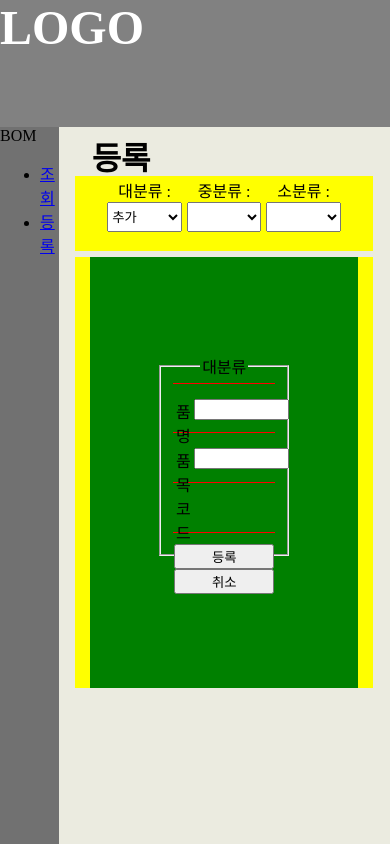
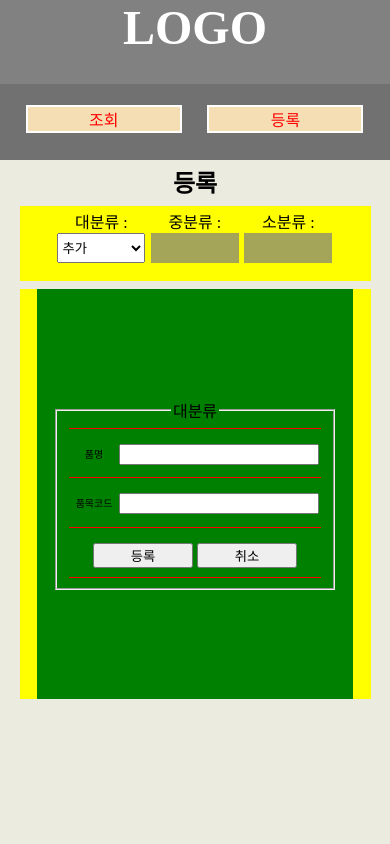
Before and after one commit to gijune92/UI, a website: page static/bom_add.html in a window 390 px wide. Drawn offline with nearby package versions, Linux system fonts and the light colour scheme.

Commit message:
2019-06-25 작업 반응형 추가 UI 수정

```diff
--- a/static/bom_add.html
+++ b/static/bom_add.html
@@ -6,19 +6,35 @@
   <meta http-equiv="X-UA-Compatible" content="ie=edge">
   <link rel="stylesheet" href="./css/commons.css">
   <link rel="stylesheet" href="./css/bom_add.css">
+  <link rel="stylesheet" media="only screen and (max-width: 768px)" href="./css/bom_add_768.css">
+	<link rel="stylesheet" media="only screen and (max-width: 576px)" href="./css/bom_add_576.css">
+  <link rel="stylesheet" media="only screen and (max-width: 414px) " href="./css/bom_add_414.css">
+  <link rel="stylesheet" media="only screen and (max-width: 350px) " href="./css/bom_add_350.css">
   <title>Document</title>
   <script src="https://ajax.googleapis.com/ajax/libs/jquery/3.4.0/jquery.min.js"></script>
   <script>
     $(document).ready(function(){
+      // Input form
       $("#aa").css("display","block");
       $("#bb").css("display","none");
       $("#cc").css("display","none");
+      // Category
+      $('#mid_cate').attr('disabled', 'true');
+      $('#mid_cate').css('background-color', 'gray');
+      $('#small_cate').attr('disabled', 'true');
+      $('#small_cate').css('background-color', 'gray');
 
       $("#main_cate").change(function(){
         if($("#main_cate Option:selected").val() == 0){
           var html = "";
           $("#mid_cate").empty().append(html);
           $("#small_cate").empty().append(html);
+
+          $('#mid_cate').attr('disabled', 'true');
+          $('#mid_cate').css('background-color', 'gray');
+          $('#small_cate').attr('disabled', 'true');
+          $('#small_cate').css('background-color', 'gray');
+
           $("#aa").css("display","block");
           $("#bb").css("display","none");
           $("#cc").css("display","none");
@@ -29,8 +45,13 @@
           html += '<option value=1> TV </option>';
           html += '<option value=2> 휴대폰 </option>';
           $("#mid_cate").empty().append(html);
+
           $("#aa").css("display","none");
           $("#bb").css("display","block");
+
+          $('#mid_cate').removeAttr('disabled');
+          $('#mid_cate').css('background-color', 'white');
+
           $("#mid_cate").change(function(){
             if($("#mid_cate Option:selected").val() == 0){
               var html = "";
@@ -44,6 +65,9 @@
               $("#small_cate").empty().append(html);
               $("#bb").css("display","none");
               $("#cc").css("display","block");
+              $('#small_cate').removeAttr('disabled');
+              $('#small_cate').css('background-color', 'white');
+
             }
             else if($("#mid_cate Option:selected").val() == 2){
               console.log("2");
@@ -53,6 +77,8 @@
               $("#small_cate").empty().append(html);
               $("#bb").css("display","none");
               $("#cc").css("display","block");
+              $('#small_cate').removeAttr('disabled');
+              $('#small_cate').css('background-color', 'white');
             }
           });
         }
@@ -62,6 +88,10 @@
           html += '<option value=1> 의자 </option>';
           html += '<option value=2> 책상 </option>';
           $("#mid_cate").empty().append(html);
+
+          $('#mid_cate').removeAttr('disabled');
+          $('#mid_cate').css('background-color', 'white');
+
           $("#mid_cate").change(function(){
             if($("#mid_cate Option:selected").val() == 0){
               var html = "";
@@ -96,7 +126,7 @@
   <div class="main_container">
     <div class="nav_container">
       <nav>
-        <span>BOM</span>
+        <span id="nav_id">BOM</span>
         <ul>
           <li><a href="./Main.html"> 조회 </a></li>
           <li><a href="./bom_add.html"> 등록 </a></li>
@@ -143,18 +173,18 @@
                   <legend> 대분류 </legend>
                   <form action="" method="post">
                     <div class="out" style="border-top: 1px solid red;">
-                      <div class="a">
+                      <div class="cate_title">
                         <label for="code" style="width:100%;">품명</label>
                       </div>
-                      <div class="b">
+                      <div class="cate_input">
                         <input type="text" id="code" >
                       </div>
                     </div>
                     <div class="out">
-                      <div class="a">
+                      <div class="cate_title">
                         <label for="code" style="">품목코드</label>
                       </div>
-                      <div class="b">
+                      <div class="cate_input">
                         <input type="text" id="code" >
                       </div>
                     </div>
@@ -170,31 +200,31 @@
                 <div id="bb">
                 <div class="contents">
                 <fieldset>
-                  <legend> 중분류 </legend>
+                  <legend> 대분류 > 중분류 </legend>
                   <form action="" method="post">
                     <div class="out" style="border-top: 1px solid red;">
-                      <div class="a">
+                      <div class="cate_title">
                         <label for="code" style="width:100%;">품명</label>
                       </div>
-                      <div class="b">
+                      <div class="cate_input">
                         <input type="text" id="code" >
                       </div>
                     </div>
                     <div class="out">
-                      <div class="a">
+                      <div class="cate_title">
                         <label for="code" style="">품목코드</label>
                       </div>
-                      <div class="b">
+                      <div class="cate_input">
                         <input type="text" id="code" >
                       </div>
                     </div>
                     <div class="out">
-                      <div class="a">
+                      <div class="cate_title">
                         <label for="standard">규격</label>
                       </div>
-                      <div class="c">
-                        <input type="text" name="standard" class="c">
-                        <select class="d" name="">
+                      <div class="cate_input">
+                        <input type="text" name="standard" class="text">
+                        <select class="" name="">
                           <option value="1">1</option>
                           <option value="2">2</option>
                           <option value="3">3</option>
@@ -202,11 +232,11 @@
                       </div>
                     </div>
                     <div class="out">
-                      <div class="a">
+                      <div class="cate_title">
                         <label for="standard">단위</label>
                       </div>
-                      <div class="c">
-                        <input type="text" name="standard" class="c">
+                      <div class="cate_input">
+                        <input type="text" name="standard" class="text">
                         <select class="d" name="">
                           <option value="1">1</option>
                           <option value="2">2</option>
@@ -227,47 +257,47 @@
                 <div id="cc">
                 <div class="contents">
                   <fieldset>
-                    <legend> 소분류 </legend>
+                    <legend> 대분류 > 중분류 > 소분류 </legend>
                     <form action="" method="post">
                       <div class="out" style="border-top: 1px solid red;">
-                        <div class="a">
+                        <div class="cate_title">
                           <label for="code" style="width:100%;">품명</label>
                         </div>
-                        <div class="b">
+                        <div class="cate_input">
                           <input type="text" id="code" >
                         </div>
                       </div>
                       <div class="out">
-                        <div class="a">
+                        <div class="cate_title">
                           <label for="code" style="">품목코드</label>
                         </div>
-                        <div class="b">
+                        <div class="cate_input">
                           <input type="text" id="code" >
                         </div>
                       </div>
                       <div class="out">
-                        <div class="a">
+                        <div class="cate_title">
                           <label for="code" style="">소요수량</label>
                         </div>
-                        <div class="b">
+                        <div class="cate_input">
                           <input type="text" id="code" >
                         </div>
                       </div>
                       <div class="out">
-                        <div class="a">
+                        <div class="cate_title">
                           <label for="code" style="">재고수량</label>
                         </div>
-                        <div class="b">
+                        <div class="cate_input">
                           <input type="text" id="code">
                         </div>
                       </div>
                       <div class="out">
-                        <div class="a">
+                        <div class="cate_title">
                           <label for="standard">규격</label>
                         </div>
-                        <div class="c">
-                          <input type="text" name="standard" class="c">
-                          <select class="d" name="">
+                        <div class="cate_input">
+                          <input type="text" name="standard" class="text">
+                          <select class="" name="">
                             <option value="1">1</option>
                             <option value="2">2</option>
                             <option value="3">3</option>
@@ -275,12 +305,12 @@
                         </div>
                       </div>
                       <div class="out">
-                        <div class="a">
+                        <div class="cate_title">
                           <label for="standard">단위</label>
                         </div>
-                        <div class="c">
-                          <input type="text" name="standard" class="c">
-                          <select class="d" name="">
+                        <div class="cate_input">
+                          <input type="text" name="standard" class="text">
+                          <select class="" name="">
                             <option value="1">1</option>
                             <option value="2">2</option>
                             <option value="3">3</option>
@@ -295,8 +325,6 @@
                   </fieldset>
                 </div>
                 </div>
-
-
             </div>
           </div>
         </div>
--- a/static/css/bom_add.css
+++ b/static/css/bom_add.css
@@ -1,6 +1,7 @@
 html, body{
   padding: 0;
   margin: 0;
+  overflow: scroll;
 }
 .title_outer_container{
   width: 90%;
@@ -35,27 +36,28 @@ html, body{
   padding-right: 20px;
 }
 
-.a{
+.cate_title{
   float: left;
   width: 20%;
 }
-.b{
+
+.cate_input{
   float: left;
   height: 20px;
   width: 80%;
 }
-.b input{
-    width: calc(95% + 10px);
+.cate_input input{
+    width: 95%;
     float: left;
 }
-.c{
+.cate_input .text{
   float: left;
-  width: 80%;
+  width: 70%;
 }
-.d{
+.cate_input select{
   float: left;
   margin-left: 10px;
-  width: 15%;
+  width: 20%;
 }
 button{
   width: 100px;
@@ -80,6 +82,6 @@ button{
 }
 .contents{
   display: inline-block;
-  width: 50%;
+  min-width: 70%;
 
 }
--- /dev/null
+++ b/static/css/bom_add_350.css
@@ -0,0 +1,59 @@
+
+h2 {
+  font-size: 1.5rem;
+}
+header{
+  min-height: 60px;
+}
+/*-- Title Layout --*/
+.main_container .section_container .text_container{
+  width: 80%;
+  height: 5%;
+  margin: 1% 10%;
+  box-sizing: border-box;
+  text-align: center;
+}
+.main_container .nav_container nav ul li{
+  float: left;
+  text-align: center;
+  width: 40%;
+  border: 2px solid white;
+  box-sizing: border-box;
+  background-color: wheat;
+  margin-left: 6.6%;
+  margin-top: 2.5vh;
+}
+/*--Cate layout--*/
+.main_container .section_container {
+  float: left;
+  width: 100%;
+  height: 90%;
+  background-color:  #ebebe0;
+  min-height: 390px;
+}
+.contents fieldset {
+
+}
+.a{
+  float: left;
+  width: 25%;
+  font-size: 12px;
+}
+.b{
+  float: left;
+  height: 20px;
+  width: 75%;
+}
+.b input{
+    width: calc(90% + 10px);
+    float: left;
+}
+.c{
+  float: left;
+  width: 74%;
+}
+.d{
+  float: left;
+  margin-left: 10px;
+  width: 18%;
+}
--- /dev/null
+++ b/static/css/bom_add_414.css
@@ -0,0 +1,61 @@
+
+h2 {
+  font-size: 1.5rem;
+}
+header{
+  min-height: 60px;
+}
+/*-- Title Layout --*/
+.main_container .section_container .text_container{
+  width: 80%;
+  height: 5%;
+  margin: 1% 10%;
+  box-sizing: border-box;
+  text-align: center;
+}
+.main_container .nav_container nav ul li{
+  float: left;
+  text-align: center;
+  width: 40%;
+  border: 2px solid white;
+  box-sizing: border-box;
+  background-color: wheat;
+  margin-left: 6.6%;
+  margin-top: 2.5vh;
+}
+/*--Cate layout--*/
+.main_container .section_container {
+  float: left;
+  width: 100%;
+  height: 90%;
+  background-color:  #ebebe0;
+  min-height: 390px;
+}
+.contents fieldset {
+
+}
+.cate_title{
+  float: left;
+  width: 20%;
+}
+.cate_title label{
+  font-size: 10px;
+}
+.cate_input{
+  float: left;
+  height: 20px;
+  width: 80%;
+}
+.cate_input input{
+    width: 95%;
+    float: left;
+}
+.cate_input .text{
+  float: left;
+  width: 55%;
+}
+.cate_input select{
+  float: left;
+  margin-left: 1%;
+  width: 35%;
+}
--- /dev/null
+++ b/static/css/bom_add_576.css
@@ -0,0 +1,104 @@
+
+/*-- Main_Container --*/
+.main_container {
+  width: 100%;
+  height: 90vh;
+  background-color: #616161;
+  padding: 0px;
+  margin: 0px;
+}
+/*-- Navigator --*/
+
+.main_container .nav_container{
+  width: 100%;
+  height: 10%;
+  background-color: #717171;
+}
+
+#aa{ display: block; }
+#bb{ display: none; }
+#cc{ display: none;}
+
+.title_content span{
+  padding-right: 20px;
+}
+.main_container .nav_container nav ul{
+  width: 100%;
+  float: left;
+  box-sizing: border-box;
+  padding-left: 0px;
+  color: white;
+  list-style: none;
+}
+.main_container .nav_container nav ul li{
+  float: left;
+  text-align: center;
+  width: 40%;
+  border: 2px solid white;
+  box-sizing: border-box;
+  background-color: wheat;
+  margin-left: 6.6%;
+  margin-top: 3.5vh;
+
+}
+.main_container .nav_container nav #nav_id{
+  display: none;
+}
+
+/*-- Section --*/
+
+/*-- Title Layout --*/
+.main_container .section_container .text_container{
+  width: 80%;
+  height: 5%;
+  margin: 2% 10%;
+  box-sizing: border-box;
+  text-align: center;
+}
+/*--Cate layout--*/
+.main_container .section_container {
+  float: left;
+  width: 100%;
+  height: 90%;
+  background-color:  #ebebe0;
+}
+.outer_container{
+  background-color: green;
+  width: 90%;
+  height: 100%;
+  margin-left: 5%;
+  display: table;
+}
+.inner_container{
+  display: table-cell;
+  vertical-align: middle;
+  text-align: center;
+}
+.contents{
+  display: inline-block;
+  width: 90%;
+}
+
+
+.cate_title{
+  float: left;
+  width: 20%;
+}
+.cate_input{
+  float: left;
+  height: 20px;
+  width: 80%;
+}
+.cate_input input{
+    width: 95%;
+    float: left;
+}
+.cate_input .text{
+  float: left;
+  width: 75%;
+}
+.cate_input select{
+  float: left;
+  margin-left: 10px;
+  width: 20%;
+}
--- /dev/null
+++ b/static/css/bom_add_768.css
@@ -0,0 +1,118 @@
+html, body{ padding: 0; margin: 0; }
+/* -- Header -- */
+header{
+  height: 10vh;
+  background-color: #818181;
+  text-align: center;
+  min-height: 60px;
+}
+ul, li {
+  margin: 0; padding: 0;
+}
+/*-- Main_Container --*/
+.main_container {
+  width: 100%;
+  height: 90vh;
+  background-color: #616161;
+  padding: 0px;
+  margin: 0px;
+}
+/*-- Navigator --*/
+
+.main_container .nav_container{
+  width: 100%;
+  height: 10%;
+  background-color: #717171;
+  min-height: 50px;
+}
+
+#aa{ display: block; }
+#bb{ display: none; }
+#cc{ display: none;}
+
+.title_content span{
+  padding-right: 20px;
+}
+.main_container .nav_container nav ul{
+  width: 100%;
+  float: left;
+  box-sizing: border-box;
+  padding-left: 0px;
+  color: white;
+  list-style: none;
+}
+.main_container .nav_container nav ul li{
+  float: left;
+  text-align: center;
+  width: 40%;
+  border: 2px solid white;
+  box-sizing: border-box;
+  background-color: wheat;
+  margin-left: 6.6%;
+  margin-top: 3.5vh;
+
+}
+.main_container .nav_container nav #nav_id{
+  display: none;
+}
+
+/*-- Section --*/
+
+/*-- Title Layout --*/
+.main_container .section_container .text_container{
+  width: 80%;
+  height: 5%;
+  margin: 2% 10%;
+  box-sizing: border-box;
+  text-align: center;
+}
+/*--Cate layout--*/
+.main_container .section_container {
+  float: left;
+  width: 100%;
+  height: 90%;
+  background-color:  #ebebe0;
+  min-height: 600px;
+}
+.outer_container{
+  background-color: green;
+  width: 90%;
+  height: 100%;
+  margin-left: 5%;
+  display: table;
+}
+.inner_container{
+  display: table-cell;
+  vertical-align: middle;
+  text-align: center;
+}
+.contents{
+  display: inline-block;
+  width: 80%;
+}
+.data_container{
+min-height: 400px;
+}
+
+.cate_title{
+  float: left;
+  width: 20%;
+}
+.cate_input{
+  float: left;
+  height: 20px;
+  width: 80%;
+}
+.cate_input input{
+    width: 95%;
+    float: left;
+}
+.cate_input .text{
+  float: left;
+  width: 70%;
+}
+.cate_input select{
+  float: left;
+  margin-left: 10px;
+  width: 20%;
+}
--- a/static/css/commons.css
+++ b/static/css/commons.css
@@ -2,6 +2,9 @@ html, body, h1, h2{
   padding: 0;
   margin: 0;
 }
+a:link { color: red; text-decoration: none;}
+a:visited { color: black; text-decoration: none;}
+a:hover { color: black; text-decoration: underline;}
 h1, h2{ }
 h1{ font-size: 3rem;}
 h2{ font-size: 2rem;}
@@ -85,6 +88,9 @@ header{
 .select_container #main_cate, #mid_cate, #small_cate{
   width: 100%;
 }
+#main_cate{
+
+}
 .modal-content span{
   display: block;
   float: left;
--- /dev/null
+++ b/static/css/main_414.css
@@ -0,0 +1,36 @@
+table{
+  font-size: 10px;
+}
+h1 {
+  font-size: 2rem;
+}
+h2 {
+  font-size: 1.5rem;
+}
+/*-- Title Layout --*/
+.main_container .section_container .text_container{
+  width: 80%;
+  height: 5%;
+  margin: 1% 10%;
+  box-sizing: border-box;
+  text-align: center;
+}
+.main_container .nav_container nav ul li{
+  float: left;
+  text-align: center;
+  width: 40%;
+  border: 2px solid white;
+  box-sizing: border-box;
+  background-color: wheat;
+  margin-left: 6.6%;
+  margin-top: 1.5vh;
+
+}
+/*--Cate layout--*/
+.main_container .section_container {
+  float: left;
+  width: 100%;
+  height: 90%;
+  background-color:  #ebebe0;
+  overflow: scroll;
+}
--- /dev/null
+++ b/static/css/main_576.css
@@ -0,0 +1,72 @@
+.main_container .modal-content {
+  background-color: #fefefe;
+  margin: auto;
+  padding: 20px;
+  border: 1px solid #888;
+  width: 50%;
+  height: 68%;
+}
+
+/*-- Main_Container --*/
+.main_container {
+  width: 100%;
+  height: 90vh;
+  background-color: #616161;
+  padding: 0px;
+  margin: 0px;
+}
+/*-- Navigator --*/
+
+.main_container .nav_container{
+  width: 100%;
+  height: 10%;
+  background-color: #717171;
+}
+
+#aa{ display: block; }
+#bb{ display: none; }
+#cc{ display: none;}
+
+.title_content span{
+  padding-right: 20px;
+}
+ul, li {
+  margin: 0; padding: 0;
+}
+.main_container .nav_container nav ul{
+  width: 100%;
+  float: left;
+  box-sizing: border-box;
+  padding-left: 0px;
+  color: white;
+  list-style: none;
+}
+.main_container .nav_container nav ul li{
+  float: left;
+  text-align: center;
+  width: 40%;
+  border: 2px solid white;
+  box-sizing: border-box;
+  background-color: wheat;
+  margin-left: 6.6%;
+  margin-top: 3.5vh;
+
+}
+.main_container .nav_container nav #nav_id{
+  display: none;
+}
+/*-- Title Layout --*/
+.main_container .section_container .text_container{
+  width: 80%;
+  height: 5%;
+  margin: 2% 10%;
+  box-sizing: border-box;
+  text-align: center;
+}
+/*--Cate layout--*/
+.main_container .section_container {
+  float: left;
+  width: 100%;
+  height: 90%;
+  background-color:  #ebebe0;
+}
--- /dev/null
+++ b/static/css/main_768.css
@@ -0,0 +1,106 @@
+html, body{ padding: 0; margin: 0; }
+/* -- Header -- */
+header{
+  height: 10vh;
+  background-color: #818181;
+  text-align: center;
+}
+ul, li {
+  margin: 0; padding: 0;
+}
+.main_container .nav_container nav ul{
+  width: 100%;
+  float: left;
+  box-sizing: border-box;
+  padding-left: 0px;
+  color: white;
+  list-style: none;
+}
+.main_container .nav_container nav ul li{
+  float: left;
+  text-align: center;
+  width: 40%;
+  border: 2px solid white;
+  box-sizing: border-box;
+  background-color: wheat;
+  margin-left: 6.6%;
+  margin-top: 3.5vh;
+
+}
+.main_container .nav_container nav #nav_id{
+  display: none;
+}
+/*-- popup layer --*/
+.main_container .modal {
+  display: none; /* Hidden by default */
+  position: fixed; /* Stay in place */
+  z-index: 1; /* Sit on top */
+  /*padding-top: 100px; /* Location of the box */
+  left: 0;
+  top: 0;
+  width: 100%; /* Full width */
+  height: 100%; /* Full height */
+  overflow: auto; /* Enable scroll if needed */
+  background-color: rgb(0,0,0); /* Fallback color */
+  background-color: rgba(0,0,0,0.4); /* Black w/ opacity */
+}
+/* Modal Content */
+.main_container .modal-content {
+  background-color: #fefefe;
+  margin: auto;
+  padding: 20px;
+  border: 1px solid #888;
+  width: 50%;
+  height: 50%;
+}
+/* The Close Button */
+.close .update {
+  color: #aaaaaa;
+  font-size: 28px;
+  font-weight: bold;
+}
+.close:hover, .close:focus {
+  color: #000;
+  text-decoration: none;
+  cursor: pointer;
+}
+/*-- Main_Container --*/
+.main_container {
+  width: 100%;
+  height: 90vh;
+  background-color: #616161;
+  padding: 0px;
+  margin: 0px;
+}
+/*-- Navigator --*/
+
+.main_container .nav_container{
+  width: 100%;
+  height: 10%;
+  background-color: #717171;
+}
+
+
+#aa{ display: block; }
+#bb{ display: none; }
+#cc{ display: none;}
+
+.title_content span{
+  padding-right: 20px;
+}
+
+/*-- Title Layout --*/
+.main_container .section_container .text_container{
+  width: 80%;
+  height: 5%;
+  margin: 2% 10%;
+  box-sizing: border-box;
+  text-align: center;
+}
+/*--Cate layout--*/
+.main_container .section_container {
+  float: left;
+  width: 100%;
+  height: 90%;
+  background-color:  #ebebe0;
+}
```
Also changed, not shown: static/Main.html (+42 -11 lines), 1 other file.
